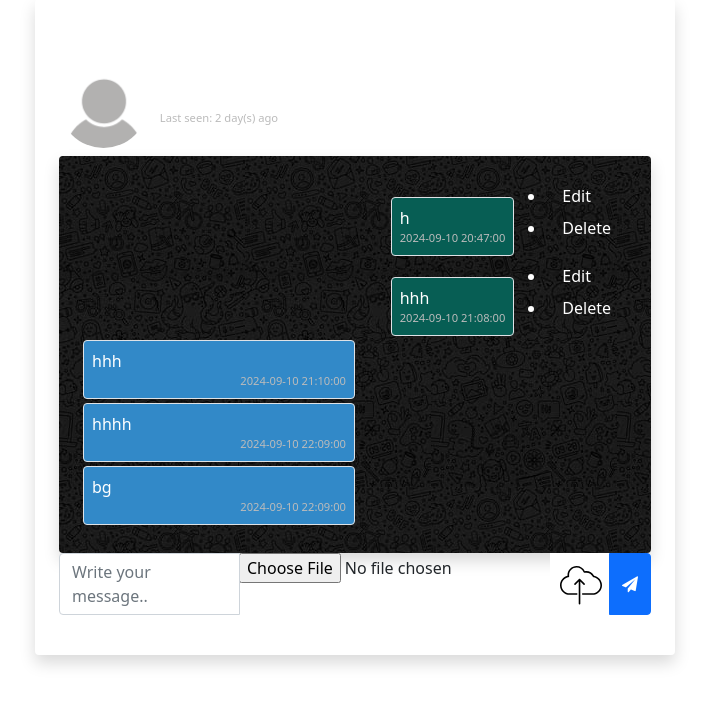
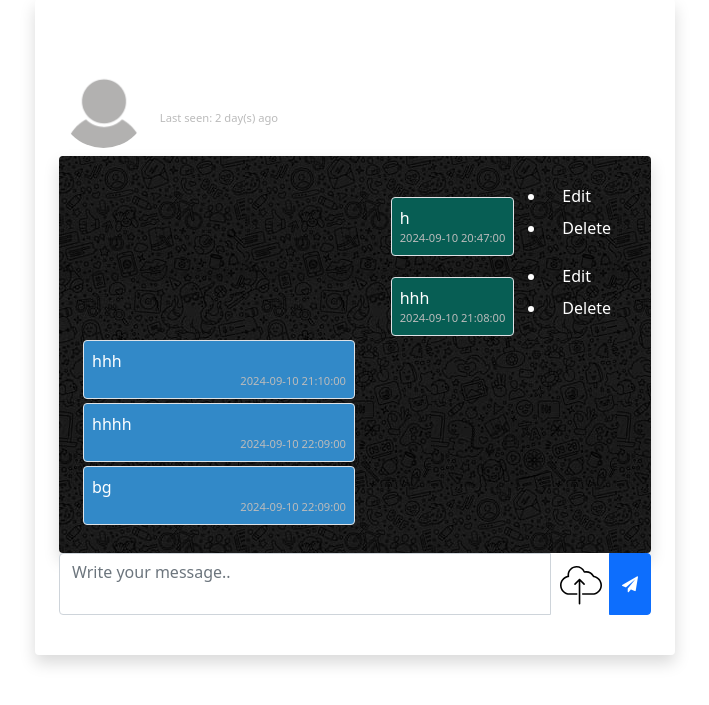
Before and after one commit to MohamedTBadr/3DOS-C1T2-Organizo, a PHP site: page /phpmailer/chat.php?user=35 in a window 1280 px wide. Shown: the part 73-778 px from the top of the page, without its empty margins (285-994 px from the left). Run offline with PHP 8.4, Linux system fonts and the light colour scheme; a user stored in the database is signed in; data comes from the database, SQL or seed files in the repository; data that the repository does not hold is empty.

Commit message:
Update chat.php

```diff
--- a/chat.php
+++ b/chat.php
@@ -138,7 +138,7 @@ include 'connection.php';
     	   	   <textarea cols="3"
     	   	             id="message"
     	   	             class="form-control" placeholder="Write your message.."></textarea>
-						 <input type="file" id="file" name="file">
+						 <input type="file" id="file" name="file" for="icon" class="file">
 <label for="file">
 				<div style="background-color: white;height: 100%;">
 					<span>
```
